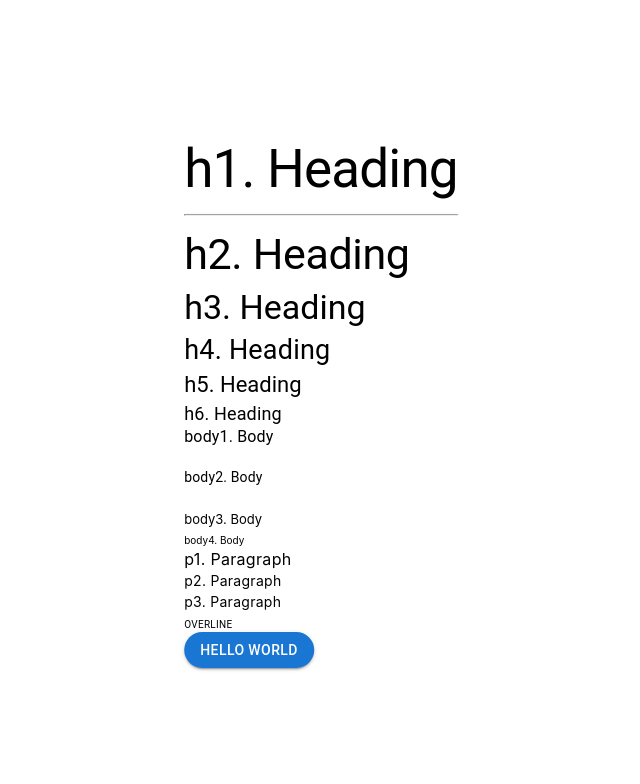
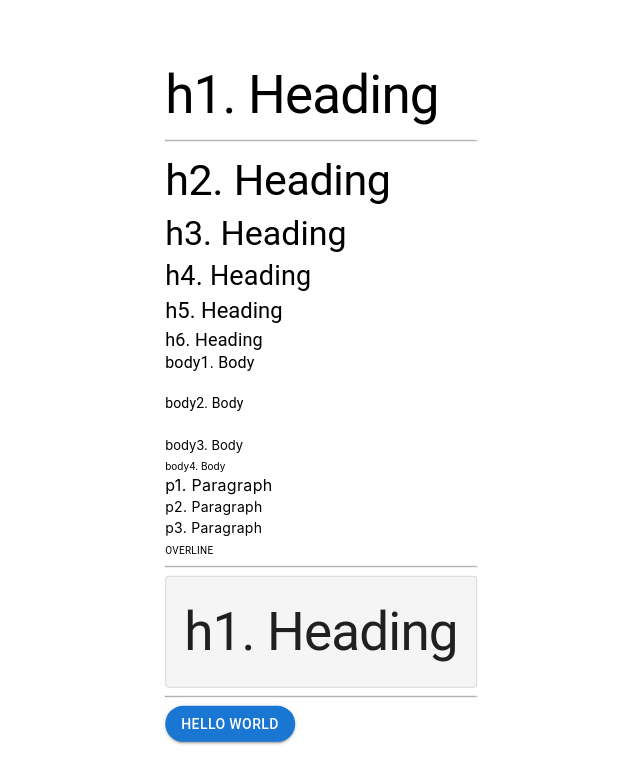
Before and after one commit to anasshofyan/typography_mui, a React (Create React App) app: page / in a window 1280 px wide. Shown: the top 784 px of the page, without its empty margins (319-959 px from the left). Built offline with nearby package versions, Linux system fonts and the light colour scheme.

Commit message:
feat: add card components

```diff
--- a/src/pages/TypographyMUI.jsx
+++ b/src/pages/TypographyMUI.jsx
@@ -2,6 +2,7 @@ import { ThemeProvider } from "@mui/material/styles";
 import Button from "@mui/material/Button";
 import Tooltip from "@mui/material/Tooltip";
 import Typography from "@mui/material/Typography";
+import Card from "@mui/material/Card";
 import theme from "../../src/themes/theme";
 
 function TypographyMUI() {
@@ -42,6 +43,17 @@ function TypographyMUI() {
             <br />
             <Typography variant="overline">Overline</Typography>
           </div>
+          <hr />
+          <Card
+            variant="outlined"
+            sx={{
+              backgroundColor: theme.palette.neutral[100],
+              padding: "18px",
+            }}
+          >
+            <Typography variant="h1">h1. Heading</Typography>
+          </Card>
+          <hr />
           <Tooltip title="Delete">
             <Button variant="contained" style={{ borderRadius: "100px" }}>
               Hello World
```
